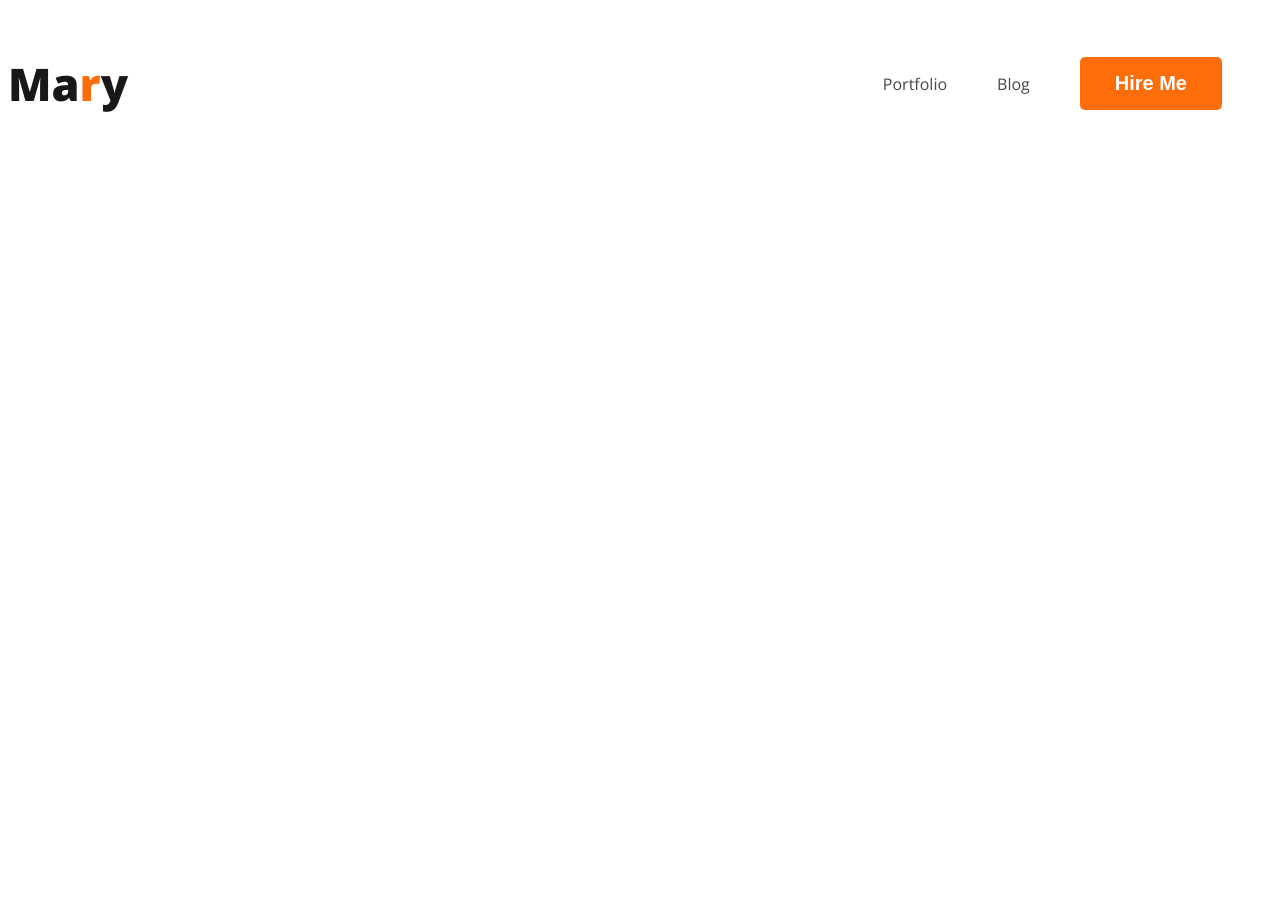
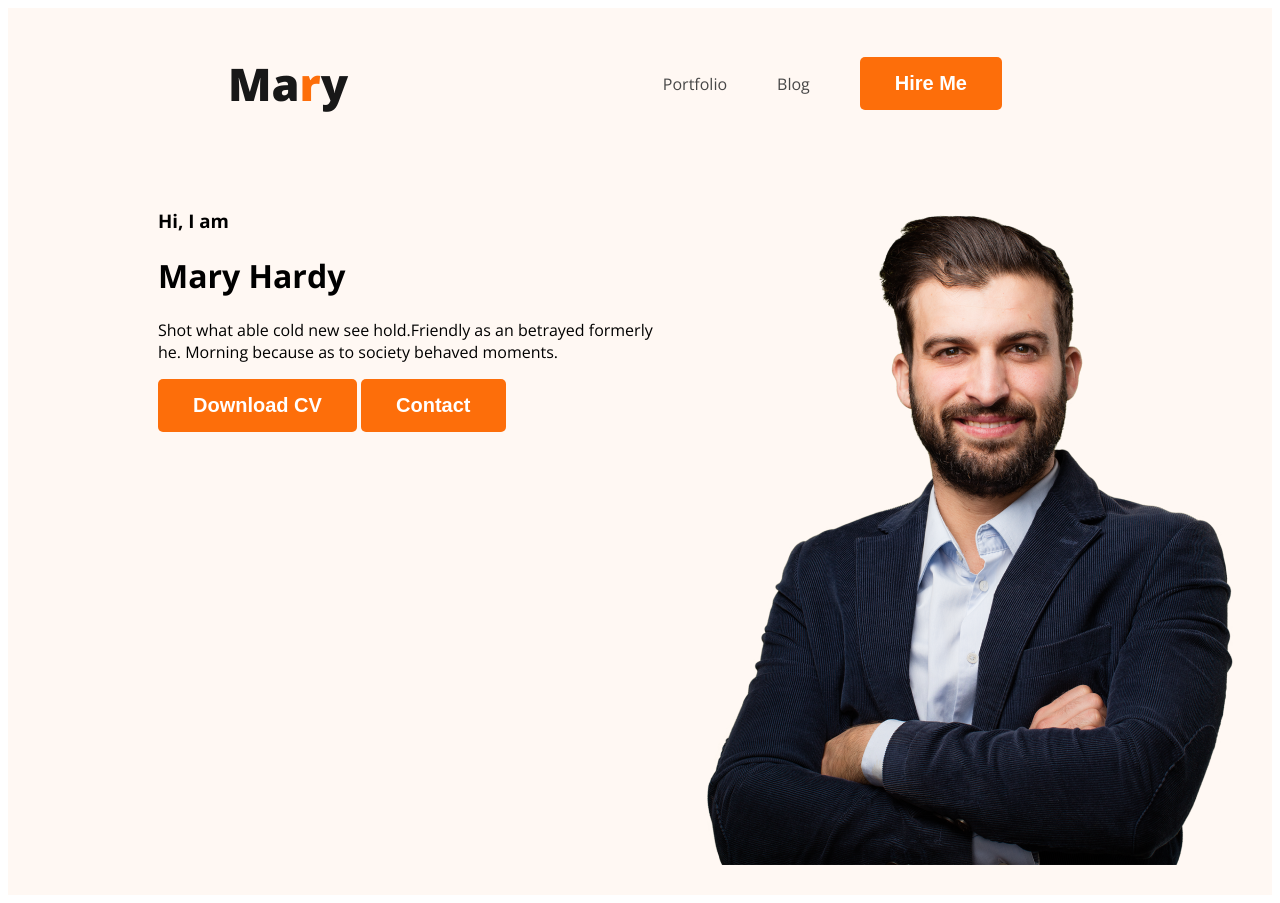
Before and after one commit to afia15/web-developer-portfolio, a plain HTML site: page index.html in a window 1280 px wide. Before the commit the page ends 800 px from the top, so only its background shows below. Drawn offline with nearby package versions, Linux system fonts and the light colour scheme.

Commit message:
added Banner

```diff
--- a/index.html
+++ b/index.html
@@ -10,7 +10,7 @@
 <link href="https://fonts.googleapis.com/css2?family=Open+Sans:wght@400;700;800&display=swap" rel="stylesheet">
 </head>
 <body>
-    <header>
+    <header class="header">
         <nav>
             <h3 class="nav-title">Ma<span class="text-primary">r</span>y</h3>
             <ul>
@@ -19,6 +19,17 @@
                 <li><button class="btn-primary">Hire Me</button></li>
             </ul>
         </nav>
+        <div class="banner">
+            <div class="banner-content">
+                <h3 Class="banner-gretting">Hi, I  am</h3>
+                <h1 class="banner-title">Mary Hardy</h1>
+                <p>Shot what able cold new see hold.Friendly as an betrayed formerly he. Morning because as to society behaved moments.</p>
+
+                <button class="btn-primary">Download CV</button>
+                <button class="btn-primary">Contact</button>
+            </div>
+            <img class="pro-pic" src="images/hardy.png" alt="coming">
+        </div>
 
     </header>
     <main>
--- a/styles/portfolio.css
+++ b/styles/portfolio.css
@@ -20,6 +20,7 @@ nav{
     display: flex;
     align-items: center;
     justify-content: space-between;
+    margin: 0px 220px;
 }
 .nav-title{
     color: var(--Dark-01, #181818);
@@ -40,3 +41,16 @@ nav a{
     text-decoration: none;
     color: #474747;
 }
+/* Header related styles*/
+.header{
+    background-color: #FFF8F3;
+}
+.banner{
+    padding: 30px 30px 30px 150px;
+    display: flex;/* pashapashi ante*/
+
+}
+.banner .pro-pic{
+    width: 584px;
+    align-items: center;
+}
```
